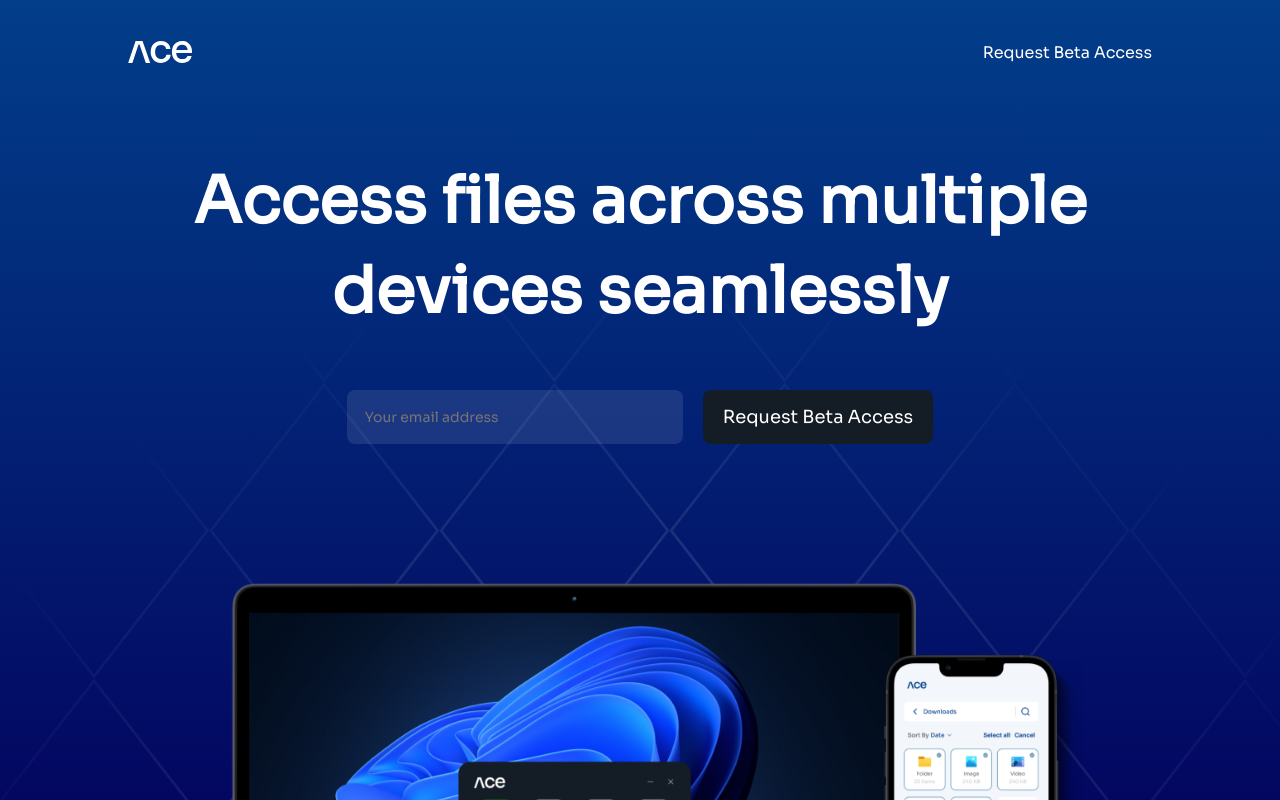
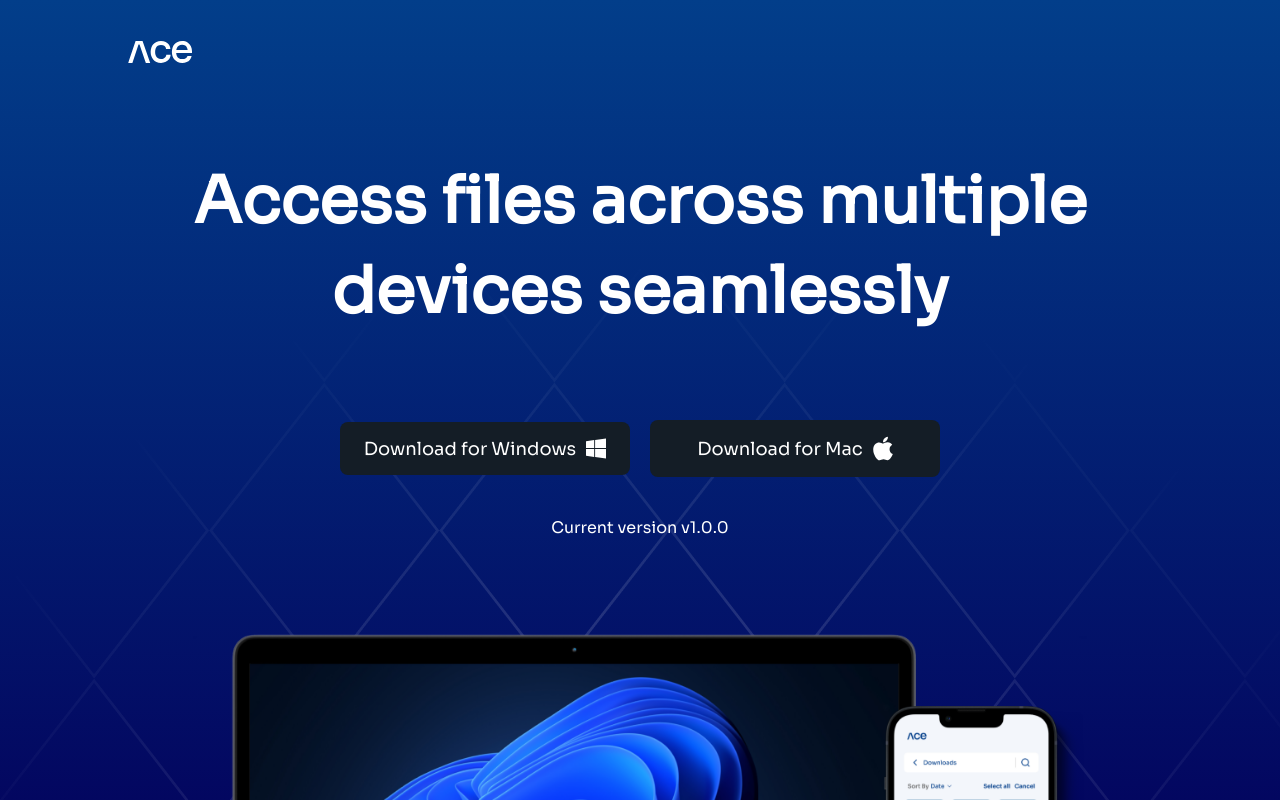
Before and after one commit to getace-app/Landing-Page, a React (Create React App) app: page / in a window 1280 px wide. Built offline with nearby package versions, Linux system fonts and the light colour scheme.

Commit message:
Ready for first release

```diff
--- a/src/App.css
+++ b/src/App.css
@@ -349,7 +349,7 @@
 }
 
 .downloadBtn {
-    width: max-content;
+    width: 250px;
     margin-top: 30px;
     text-align: center;
     display: flex;
--- a/src/App.js
+++ b/src/App.js
@@ -6,6 +6,8 @@
 import './App.css';
 import {useState} from "react";
 import validator from 'validator'
+import windowsIcon from "./res/windows-brands.svg";
+import appleIcon from "./res/apple-brands.svg";
 
 function App({onRequestBeta}) {
 
@@ -46,23 +48,18 @@
             <div className={'App-content'}>
                 <header className="App-header">
                     <img src={logo} className="App-logo" alt="logo"/>
-                    <a href={'#requestBetaAccess'}>Request Beta Access</a>
                 </header>
                 <section className={'App-title'}>
                     <h1>Access files across multiple devices seamlessly</h1>
                     <div className={'Request-beta-form'}>
-                        <label>
-                            <input placeholder={'Your email address'} type={"email"} required={true}
-                                   onChange={e => {
-                                       setEmailAddress(e.target.value)
-                                       setValidEmail(validator.isEmail(emailAddress))
-                                   }}/>
-                        </label>
-                        <button onClick={submitRequestBeta} disabled={loading}>{buttonText}</button>
+                        <a href={'https://getace.app/beta-releases/ace-app-win.exe'} className={'downloadBtn'}>
+                            Download for Windows<img src={windowsIcon} alt={'Windows Icon'}/>
+                        </a>
+                        <a href={'https://getace.app/beta-releases/ace-app-mac.pkg'} className={'downloadBtn'}>
+                            Download for Mac<img src={appleIcon} alt={'Apple Icon'}/>
+                        </a><br/>
                     </div>
-                    <h3 className={'message-text'}>
-                        {messageText}
-                    </h3>
+                    <p className={'message-text'}>Current version v1.0.0</p>
                     {isSuccess && <span style={{fontSize : '.8em', color: 'white'}}>
                         Kindly check your <strong>Spam</strong> folder,
                             if you can't find a confirmation mail in your <strong>Inbox</strong>
```
